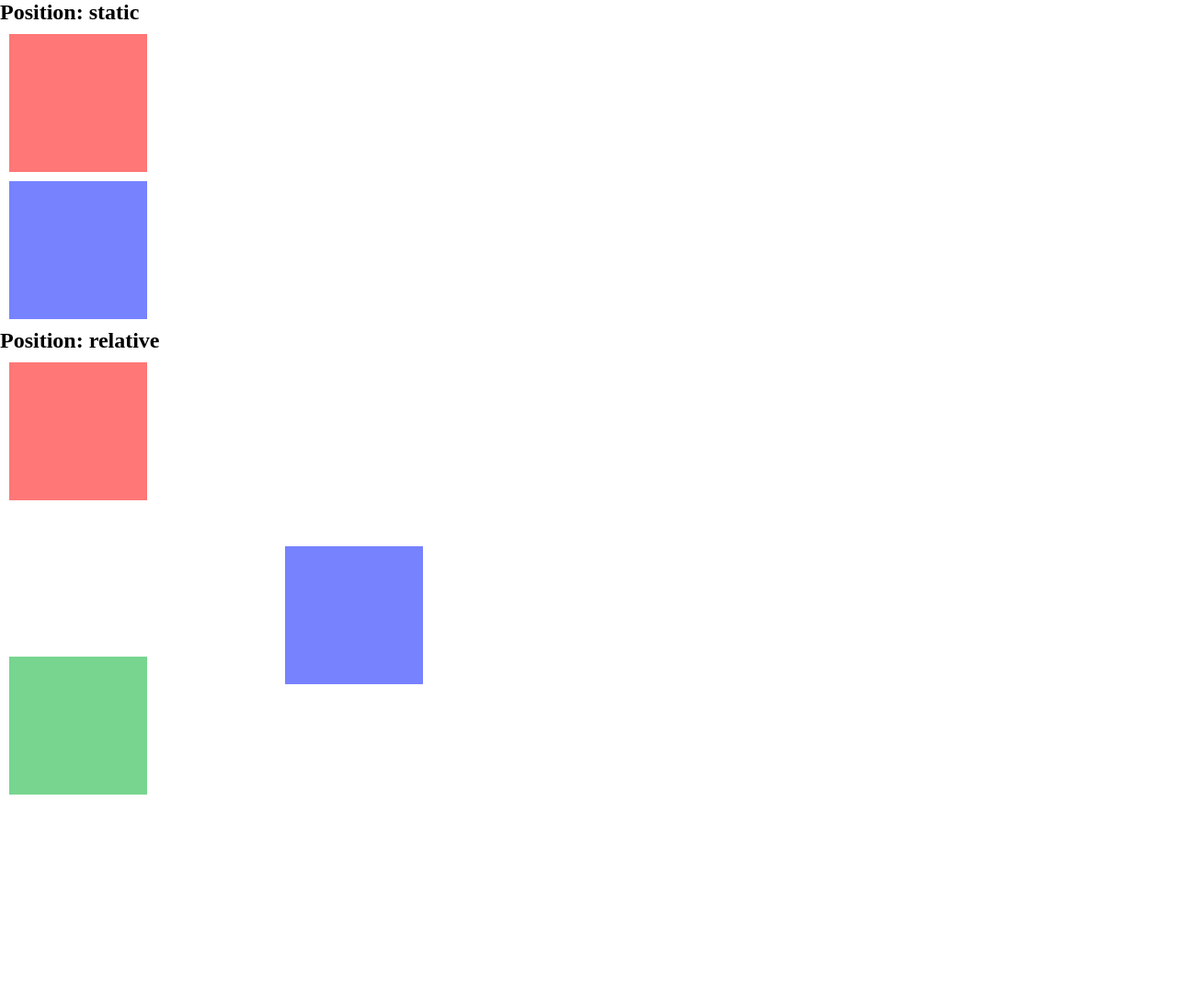
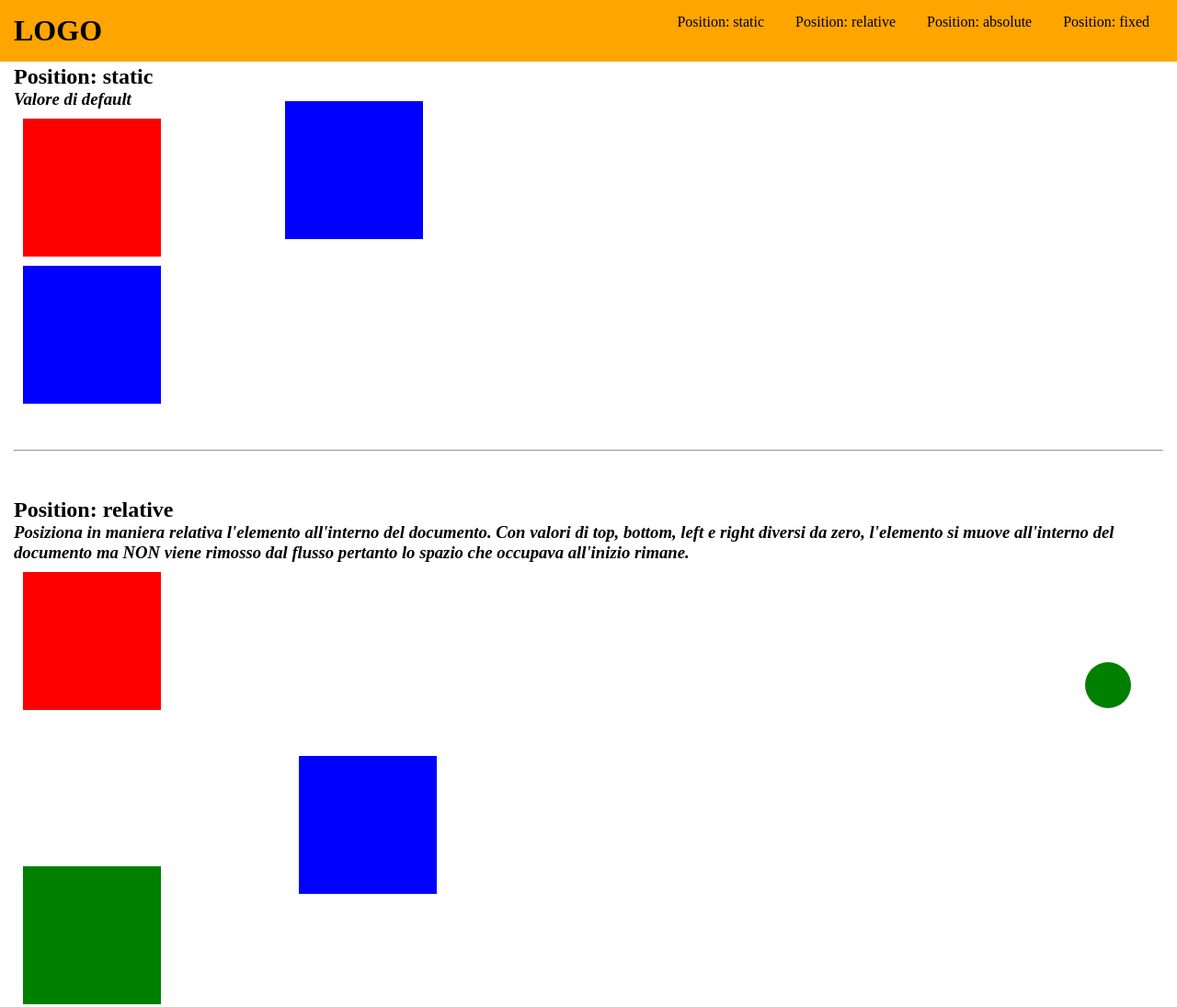
Before and after one commit to fabriziom90/position_squares, a plain HTML site: page index.html in a window 1280 px wide. Shown: the top 1095 px of the page at 92% size. Before the commit the page ends 874 px from the top, so only its background shows below. Drawn offline with Linux system fonts and the light colour scheme.

Commit message:
[UPD] Done first live coding, explained all values for property position and z-index

```diff
--- a/css/style.css
+++ b/css/style.css
@@ -4,18 +4,79 @@
     box-sizing: border-box;
 }
 
+main {
+    margin: 70px 15px 0px 15px;
+}
+
+header {
+    background-color: orange;
+    position: fixed;
+    top: 0;
+    left: 0;
+    /* width: 100%; */
+    right: 0;
+    z-index: 1;
+}
+
+/* LAYOUTS CLASSES */
+.container-full {
+    width: 100%;
+}
+
+.row {
+    display: flex;
+    flex-wrap: wrap;
+}
+
+.col-70 {
+    width: 70%;
+}
+
+.col-30 {
+    width: 30%;
+}
+
+
+/* EXAMPLES CLASSES */
 .square {
     height: 150px;
     width: 150px;
     margin: 10px;
 }
 
+.round {
+    height: 50px;
+    width: 50px;
+    margin: 10px;
+    border-radius: 50%;
+}
+
 .relative {
     position: relative;
 }
 
+.absolute {
+    position: absolute;
+}
+
+.fixed {
+    position: fixed;
+}
+
 .top-40 {
     top: 40px;
+}
+
+.top-100 {
+    top: 100px;
+}
+
+.bottom-20 {
+    bottom: 20px;
+}
+
+.right-40 {
+    right: 40px;
 }
 
 .left-300 {
@@ -23,13 +84,66 @@
 }
 
 .bg-red {
-    background-color: rgba(255, 0, 0, 0.535);
+    background-color: red;
 }
 
 .bg-blue {
-    background-color: rgba(0, 21, 255, 0.535);
+    background-color: blue;
 }
 
 .bg-green {
-    background-color: rgba(0, 177, 47, 0.535);
+    background-color: green;
 }
+
+.bg-grey {
+    background-color: grey;
+}
+
+hr {
+    margin: 50px 0;
+}
+
+.relative.bg-grey {
+    height: 300px;
+}
+
+.content {
+    padding: 15px;
+}
+
+ul {
+    text-align: right;
+    list-style-type: none;
+}
+
+li {
+    display: inline-block;
+    margin: 0px 15px;
+}
+
+li a {
+    color: #000;
+    text-decoration: none;
+}
+
+#z-index {
+    position: relative;
+}
+
+#z-index .square {
+    top: 0;
+    position: absolute;
+}
+
+#z-index .square.bg-red {
+    left: 0;
+}
+
+#z-index .square.bg-blue {
+    left: 30px;
+    z-index: 1;
+}
+
+#z-index .square.bg-green {
+    left: 60px;
+}
--- a/index.html
+++ b/index.html
@@ -9,13 +9,82 @@
 </head>
 
 <body>
+    <header>
+        <div class="container-full">
+            <div class="row">
+                <div class="col-30">
+                    <div class="content">
+                        <h1>LOGO</h1>
+                    </div>
+                </div>
+                <div class="col-70">
+                    <div class="content">
+                        <ul>
+                            <li><a href="">Position: static</a></li>
+                            <li><a href="">Position: relative</a></li>
+                            <li><a href="">Position: absolute</a></li>
+                            <li><a href="">Position: fixed</a></li>
+                        </ul>
+                    </div>
+                </div>
+            </div>
+        </div>
+    </header>
+    <main>
+        <div id="static">
             <h2>Position: static</h2>
+            <h3><em>Valore di default</em></h3>
             <div class="square bg-red"></div>
             <div class="square bg-blue"></div>
+        </div>
+        <hr>
+        <div id="relative">
             <h2>Position: relative</h2>
+            <h3><em>Posiziona in maniera relativa l'elemento all'interno del documento. Con valori di top, bottom, left
+                    e
+                    right
+                    diversi da zero, l'elemento si muove all'interno del documento ma <strong>NON viene rimosso dal
+                        flusso</strong> pertanto lo spazio che occupava all'inizio rimane.</em></h3>
             <div class="square bg-red"></div>
             <div class="square bg-blue relative top-40 left-300"></div>
             <div class="square bg-green"></div>
+        </div>
+        <hr>
+        <div id="absolute">
+            <h2>Position: absolute</h2>
+            <h3><em>Posiziona in maniera assoluta rispetto il primo elemento <strong>ANTENATO</strong> con valore di
+                    position
+                    <strong>DIVERSO</strong> da static. Se non è presente alcun antenato con valore di position diverso
+                    da
+                    static, si posiziona in maniera assoluta rispetto al tag body. L'elemento viene rimosso dal flusso
+                    del
+                    documento, pertanto gli elementi successivi occuperanno il suo spazio.</em></h3>
+            <h3>Nessun antenato con position diverso da static</h3>
+            <div class="square bg-red"></div>
+            <div class="square bg-blue absolute top-100 left-300"></div>
+            <div class="square bg-green"></div>
+            <h3>Antenato con position diverso da static</h3>
+            <div class="square bg-red"></div>
+            <div class="relative bg-grey">
+                <div>
+                    <div class="square bg-blue absolute top-40 left-300"></div>
+                </div>
+            </div>
+            <div class="square bg-green"></div>
+        </div>
+        <hr>
+        <div id="fixed">
+            <h2>Position: fixed</h2>
+            <div class="round bg-green fixed right-40 bottom-20"></div>
+        </div>
+        <hr>
+        <div id="z-index">
+            <h2>Z-index</h2>
+            <div class="square bg-red"></div>
+            <div class="square bg-blue"></div>
+            <div class="square bg-green"></div>
+        </div>
+    </main>
 </body>
 
 </html>
```
Lines whose indentation alone changed are shown as unchanged.
